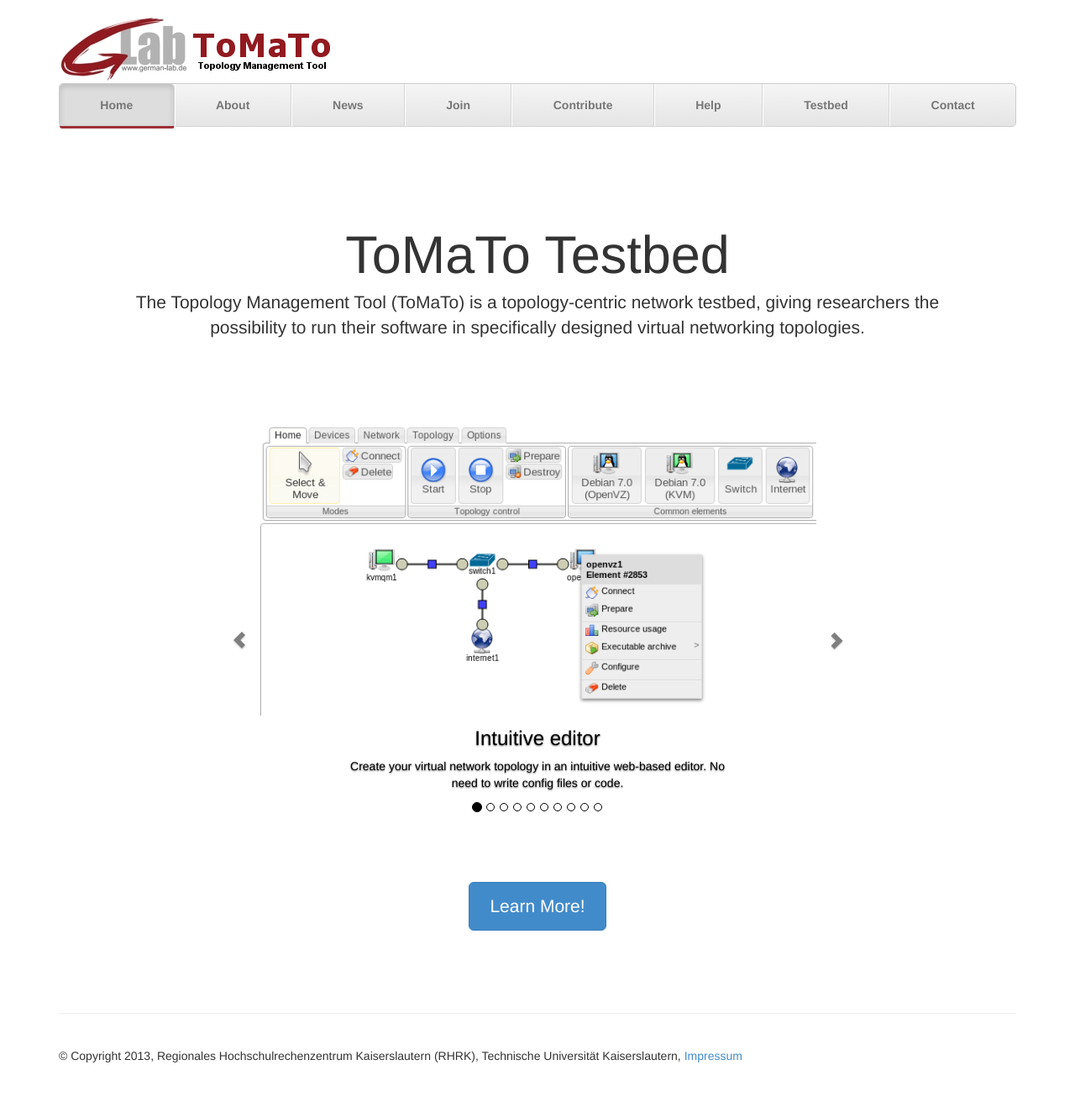
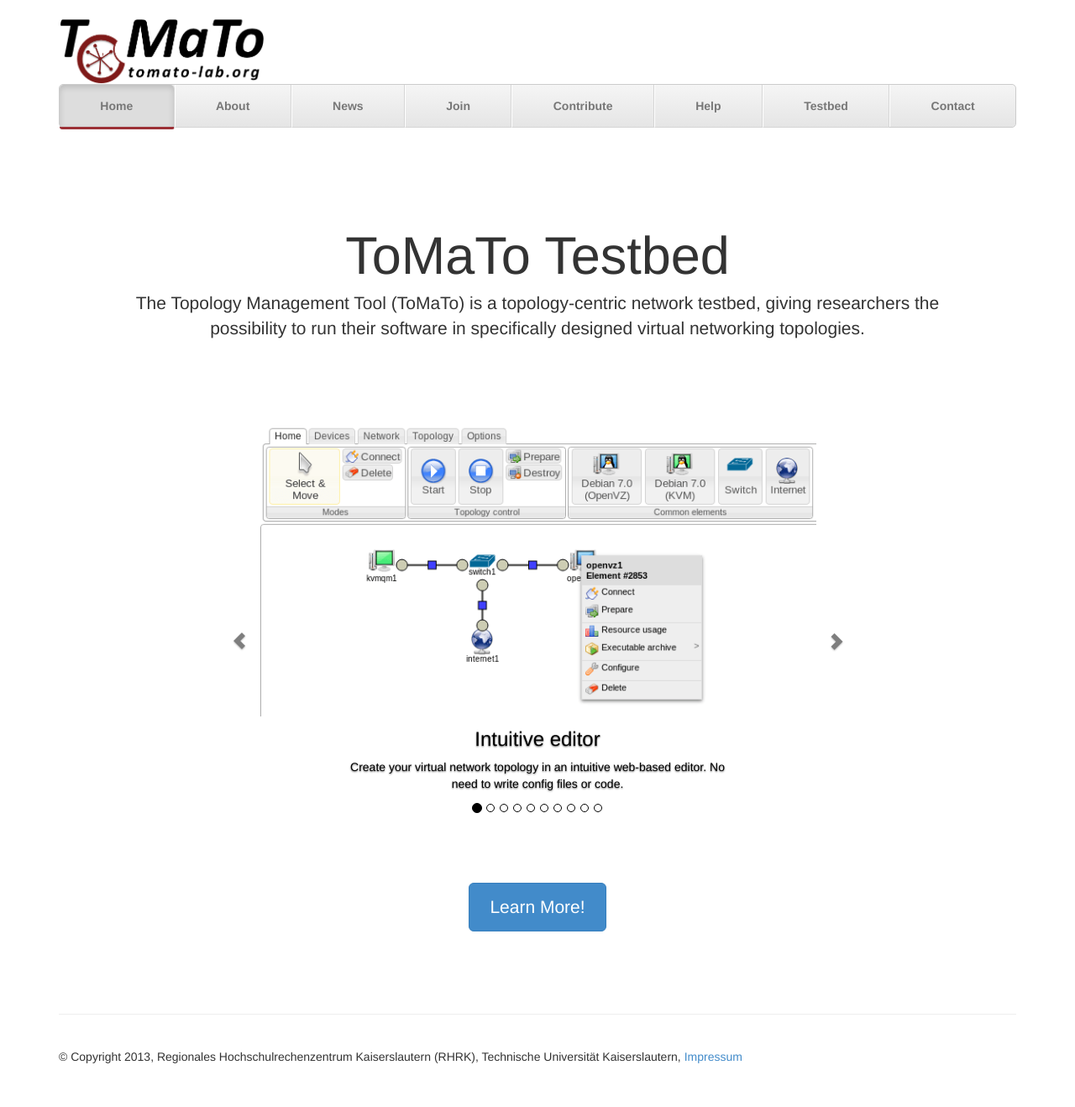
Before and after one commit to GLab/glab.github.io, a Jekyll site: the page built from index.html, in a window 1280 px wide. Shown: the whole page at 84% size. Built offline with Jekyll 4.4.1, drawn with Linux system fonts in a browser that asks for light colours.

Commit message:
New logo

```diff
--- a/_layouts/default.html
+++ b/_layouts/default.html
@@ -36,7 +36,6 @@
     <div class="container">
 
       <div class="masthead">
-        <img src="{{ site.baseurl }}/images/glablogo.jpg" alt="GermanLab" class="img-rounded">
         <img src="{{ site.baseurl }}/images/tomato_logo.png" alt="ToMaTo" class="img-rounded">
         <ul class="nav nav-justified">
         {% for nav in site.data.navigation %}
--- a/css/custom.css
+++ b/css/custom.css
@@ -1,3 +1,7 @@
+.masthead img {
+  height: 80px;
+}
+
 .nav {
   margin-bottom: 40pt;
 }
```
Also changed, not shown: images/tomato_logo.png.
